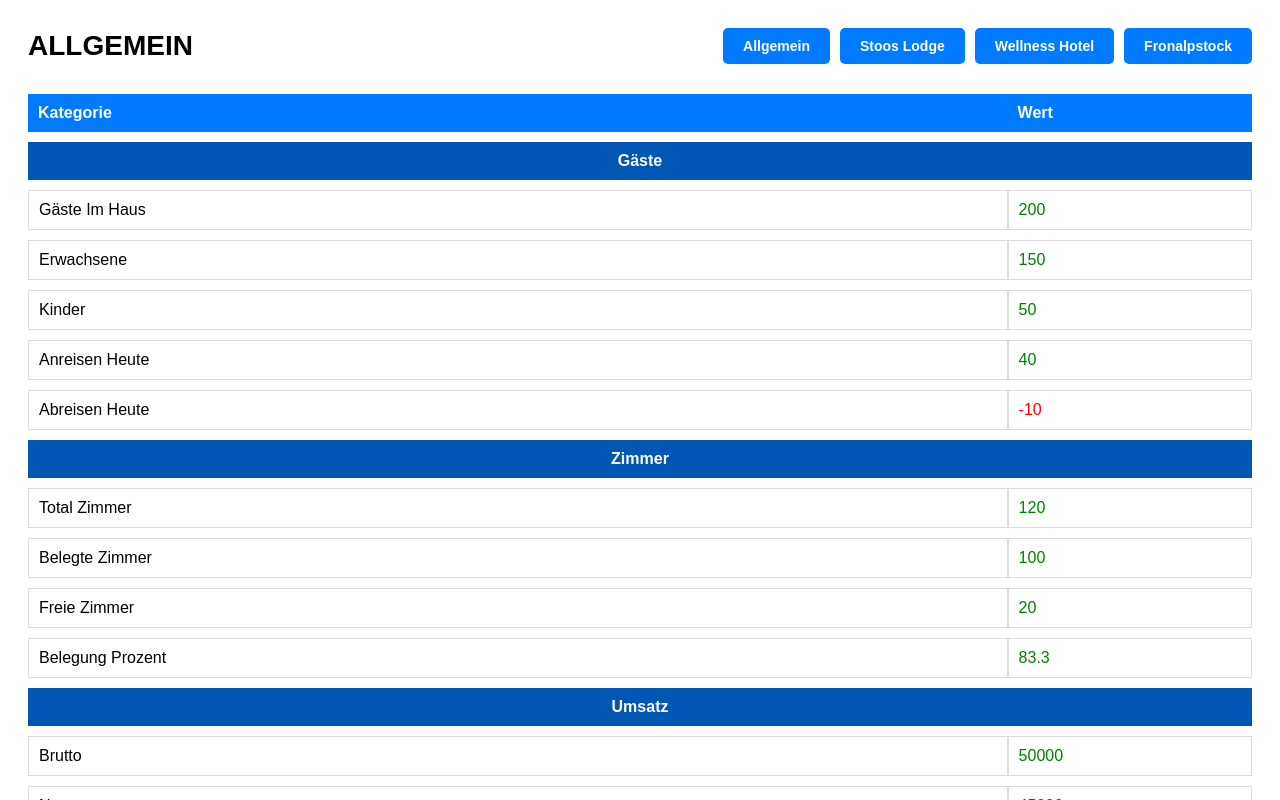
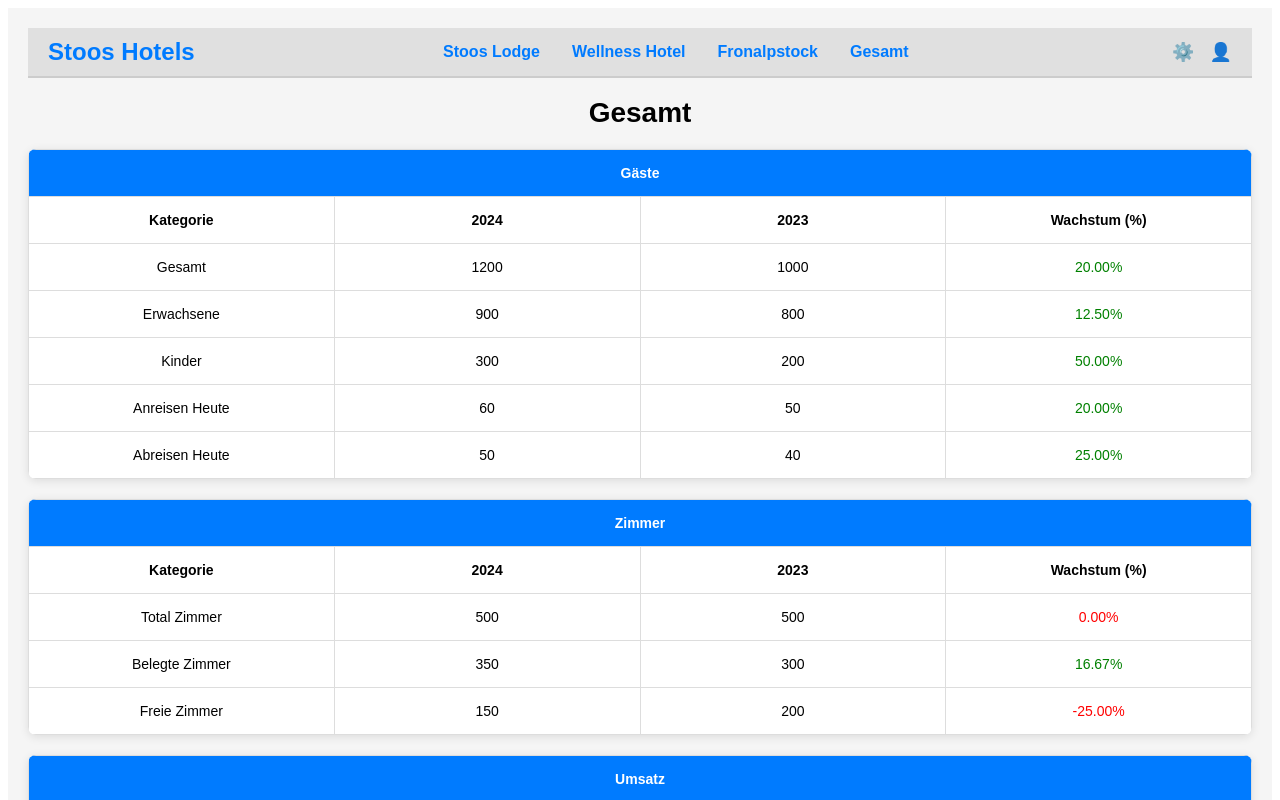
Before and after one commit to Mountain-Hackathon-2024/Datenkonsolidierung_Management-Dashboard, a Next.js app: page /dashboard in a window 1280 px wide. Shown: the top 800 px of the page. Built offline with nearby package versions, Linux system fonts and the light colour scheme.

Commit message:
adjustet the design and a bit the functions

```diff
--- a/src/app/dashboard/page.js
+++ b/src/app/dashboard/page.js
@@ -1,135 +1,204 @@
-"use client";
+'use client';
 
-import React, { useState } from "react";
-import hotelData from "../data/hotelData";
+import React, { useState } from 'react';
+import hotelData from '../data/hotelData';
+
+// Funktion zur Berechnung der Wachstumsrate
+const calculateGrowth = (value2023, value2024) => {
+  if (value2023 === 0) return value2024 > 0 ? "∞" : "0";
+  const growth = ((value2024 - value2023) / value2023) * 100;
+  return growth.toFixed(2);
+};
 
 export default function Dashboard() {
-  const [selectedHotel, setSelectedHotel] = useState("allgemein"); // Standardmäßig "Allgemein"
-  const currentData = hotelData[selectedHotel]; // Hole die Daten des aktuellen Hotels
+  const [selectedHotel, setSelectedHotel] = useState('gesamt');
+  const currentData = hotelData[selectedHotel] || {};
 
-  // Funktion, um Unterkategorien in einer Tabelle darzustellen
-  const renderCategory = (title, categoryData) => (
-    <React.Fragment key={title}>
-      <tr>
-        <th style={categoryHeaderStyle} colSpan="2">{title}</th>
-      </tr>
-      {Object.entries(categoryData).map(([key, value]) => (
-        <tr key={key}>
-          <td style={cellStyle}>{formatKey(key)}</td>
-          <td style={getValueStyle(value)}>{value}</td>
-        </tr>
-      ))}
-    </React.Fragment>
-  );
+  const renderCategoryWithQuarterlyData = (title, categoryData2023, categoryData2024) => {
+    if (!categoryData2023 || !categoryData2024) return null;
 
-  // Schlüssel (Key) formatieren (z. B. "gästeImHaus" → "Gäste im Haus")
-  const formatKey = (key) =>
-    key
-      .replace(/([A-Z])/g, " $1")
-      .replace(/^./, (str) => str.toUpperCase());
-
-  return (
-    <div style={{ padding: "20px", fontFamily: "Arial, sans-serif" }}>
-      {/* Header */}
-      <header style={headerStyle}>
-        <h1 style={dashboardNameStyle}>{currentData.name}</h1>
-        <nav style={buttonContainerStyle}>
-          <button style={buttonStyle} onClick={() => setSelectedHotel("allgemein")}>
-            Allgemein
-          </button>
-          <button style={buttonStyle} onClick={() => setSelectedHotel("stoosLodge")}>
-            Stoos Lodge
-          </button>
-          <button style={buttonStyle} onClick={() => setSelectedHotel("wellnessHotel")}>
-            Wellness Hotel
-          </button>
-          <button style={buttonStyle} onClick={() => setSelectedHotel("fronalpstock")}>
-            Fronalpstock
-          </button>
-        </nav>
-      </header>
-
-      {/* Tabellen */}
-      <table style={tableStyle}>
+    return (
+      <table className="category-table" key={`${selectedHotel}-${title}`}>
         <thead>
           <tr>
-            <th style={headerCellStyle}>Kategorie</th>
-            <th style={headerCellStyle}>Wert</th>
+            <th className="category-header" colSpan="4">{title}</th>
+          </tr>
+          <tr>
+            <th>Kategorie</th>
+            <th>2024</th>
+            <th>2023</th>
+            <th>Wachstum (%)</th>
           </tr>
         </thead>
         <tbody>
-          {/* Render Kategorien */}
-          {renderCategory("Gäste", currentData.gäste)}
-          {renderCategory("Zimmer", currentData.zimmer)}
-          {renderCategory("Umsatz", currentData.umsatz)}
-          {currentData.effizienz && renderCategory("Effizienz", currentData.effizienz)}
-          {currentData.forecast && renderCategory("Forecast", currentData.forecast)}
+          {Object.keys(categoryData2023).map((key) => (
+            <tr key={key}>
+              <td>{formatKey(key)}</td>
+              <td>{categoryData2024[key]}</td>
+              <td>{categoryData2023[key]}</td>
+              <td
+                className={calculateGrowth(categoryData2023[key], categoryData2024[key]) > 0 ? 'positive' : 'negative'}
+              >
+                {calculateGrowth(categoryData2023[key], categoryData2024[key])}%
+              </td>
+            </tr>
+          ))}
         </tbody>
       </table>
+    );
+  };
+
+  const renderForecast = (forecastData) => {
+    if (!forecastData) return null;
+
+    return (
+      <table className="category-table" key={`${selectedHotel}-forecast`}>
+        <thead>
+          <tr>
+            <th className="category-header" colSpan="4">Forecast</th>
+          </tr>
+          <tr>
+            <th>Kategorie</th>
+            <th>2024</th>
+            <th>2023</th>
+            <th>Wachstum (%)</th>
+          </tr>
+        </thead>
+        <tbody>
+          {Object.entries(forecastData).map(([key, value]) => (
+            <tr key={key}>
+              <td>{formatKey(key)}</td>
+              <td>{value[2024]}</td>
+              <td>{value[2023]}</td>
+              <td
+                className={calculateGrowth(value[2023], value[2024]) > 0 ? 'positive' : 'negative'}
+              >
+                {calculateGrowth(value[2023], value[2024])}%
+              </td>
+            </tr>
+          ))}
+        </tbody>
+      </table>
+    );
+  };
+
+  const formatKey = (key) => key.replace(/([A-Z])/g, ' $1').replace(/^./, (str) => str.toUpperCase());
+
+  return (
+    <div className="dashboard-container">
+      <nav className="nav-bar">
+        <span className="logo">Stoos Hotels</span>
+        <div className="nav-links">
+          <button onClick={() => setSelectedHotel('stoosLodge')}>Stoos Lodge</button>
+          <button onClick={() => setSelectedHotel('wellnessHotel')}>Wellness Hotel</button>
+          <button onClick={() => setSelectedHotel('fronalpstock')}>Fronalpstock</button>
+          <button onClick={() => setSelectedHotel('gesamt')}>Gesamt</button>
+        </div>
+        <div className="nav-icons">
+          <span title="Einstellungen">⚙️</span>
+          <span title="Benutzerprofil">👤</span>
+        </div>
+      </nav>
+
+      <div className="dashboard-content">
+        <h1>{currentData.name || 'Hotel Übersicht'}</h1>
+        <div className="table-container">
+          {renderCategoryWithQuarterlyData('Gäste', currentData.gäste?.[2023], currentData.gäste?.[2024])}
+          {renderCategoryWithQuarterlyData('Zimmer', currentData.zimmer?.[2023], currentData.zimmer?.[2024])}
+          {renderCategoryWithQuarterlyData('Umsatz', currentData.umsatz?.[2023], currentData.umsatz?.[2024])}
+          {renderForecast(currentData.forecast)}
+        </div>
+      </div>
     </div>
   );
 }
 
-// Funktion für dynamisches Styling basierend auf dem Wert
-const getValueStyle = (value) => ({
-  ...cellStyle,
-  color: value > 0 ? "green" : value < 0 ? "red" : "black",
-});
+// CSS-Stile
+const style = document.createElement('style');
+style.textContent = `
+  .dashboard-container {
+    font-family: Arial, sans-serif;
+    background-color: #f5f5f5;
+    min-height: 100vh;
+    padding: 20px;
+  }
 
-// Stile
-const headerStyle = {
-  display: "flex",
-  justifyContent: "space-between",
-  alignItems: "center",
-  marginBottom: "20px",
-};
+  .nav-bar {
+    display: flex;
+    justify-content: space-between;
+    align-items: center;
+    background-color: #e0e0e0;
+    padding: 10px 20px;
+    border-bottom: 2px solid #ccc;
+  }
 
-const dashboardNameStyle = {
-  fontSize: "28px",
-  fontWeight: "bold",
-  margin: 0,
-};
+  .logo {
+    font-size: 24px;
+    font-weight: bold;
+    color: #007bff;
+  }
 
-const buttonContainerStyle = {
-  display: "flex",
-  gap: "10px",
-};
+  .nav-links button {
+    background: none;
+    border: none;
+    font-size: 16px;
+    font-weight: bold;
+    color: #007bff;
+    cursor: pointer;
+    margin: 0 10px;
+  }
 
-const buttonStyle = {
-  padding: "10px 20px",
-  fontSize: "14px",
-  fontWeight: "bold",
-  backgroundColor: "#007bff",
-  color: "white",
-  border: "none",
-  borderRadius: "5px",
-  cursor: "pointer",
-};
+  .nav-icons span {
+    font-size: 18px;
+    color: #007bff;
+    cursor: pointer;
+    margin-left: 15px;
+  }
 
-const tableStyle = {
-  width: "100%",
-  borderCollapse: "separate",
-  borderSpacing: "0 10px", // Abstand zwischen den Tabellenzeilen
-  marginTop: "20px",
-};
+  .dashboard-content h1 {
+    text-align: center;
+    font-size: 28px;
+    font-weight: bold;
+    margin-bottom: 20px;
+  }
 
-const headerCellStyle = {
-  padding: "10px",
-  backgroundColor: "#007bff",
-  color: "white",
-  textAlign: "left",
-  fontWeight: "bold",
-};
+  .table-container {
+    margin-top: 20px;
+  }
 
-const categoryHeaderStyle = {
-  ...headerCellStyle,
-  backgroundColor: "#0056b3",
-  textAlign: "center",
-};
+  .category-table {
+    width: 100%;
+    table-layout: fixed; /* Spaltenbreite fixieren */
+    border-collapse: collapse;
+    margin-bottom: 20px;
+    background-color: #fff;
+    box-shadow: 0px 2px 10px rgba(0, 0, 0, 0.1);
+    border-radius: 8px;
+    overflow: hidden;
+  }
 
-const cellStyle = {
-  padding: "10px",
-  border: "1px solid #ddd",
-  textAlign: "left",
-  backgroundColor: "white",
-};
+  .category-table th,
+  .category-table td {
+    padding: 15px;
+    text-align: center;
+    font-size: 14px;
+    border: 1px solid #ddd;
+  }
+
+  .category-header {
+    background-color: #007bff;
+    color: white;
+    text-align: center;
+    font-weight: bold;
+    font-size: 16px;
+  }
+
+  .positive {
+    color: green;
+  }
+
+  .negative {
+    color: red;
+  }
+`;
+document.head.appendChild(style);
--- a/src/app/data/hotelData.js
+++ b/src/app/data/hotelData.js
@@ -1,143 +1,176 @@
 const hotelData = {
-    allgemein: {
-      name: "ALLGEMEIN",
+    gesamt: {
+      name: "Gesamt",
       gäste: {
-        gästeImHaus: 200,
-        erwachsene: 150,
-        kinder: 50,
-        anreisenHeute: 40,
-        abreisenHeute: -10,
+        2024: {
+          gesamt: 1200,
+          erwachsene: 900,
+          kinder: 300,
+          anreisenHeute: 60,
+          abreisenHeute: 50,
+        },
+        2023: {
+          gesamt: 1000,
+          erwachsene: 800,
+          kinder: 200,
+          anreisenHeute: 50,
+          abreisenHeute: 40,
+        },
       },
       zimmer: {
-        totalZimmer: 120,
-        belegteZimmer: 100,
-        freieZimmer: 20,
-        belegungProzent: 83.3,
+        2024: {
+          totalZimmer: 500,
+          belegteZimmer: 350,
+          freieZimmer: 150,
+        },
+        2023: {
+          totalZimmer: 500,
+          belegteZimmer: 300,
+          freieZimmer: 200,
+        },
       },
       umsatz: {
-        brutto: 50000,
-        netto: 45000,
-        proZimmer: 500,
-        proGast: 250,
-      },
-      effizienz: {
-        personalkostenLogis: -20,
-        personalkostenFNB: -15,
-        personalkostenWellness: 10,
-        personalkostenSeminar: 5,
+        2024: {
+          bruttoumsatzTotal: 180000,
+          nettoumsatzTotal: 150000,
+          umsatzProZimmer: 600,
+          umsatzProGast: 180,
+        },
+        2023: {
+          bruttoumsatzTotal: 150000,
+          nettoumsatzTotal: 120000,
+          umsatzProZimmer: 500,
+          umsatzProGast: 150,
+        },
       },
       forecast: {
-        anreisenGästeMorgen: 50,
-        abreisenZimmerMorgen: 20,
-        zimmerBelegungMorgenProzent: 85,
-        pickupZimmernächte: 10,
+        anreisenMorgen: { 2024: 70, 2023: 50 },
+        abreisenMorgen: { 2024: 60, 2023: 40 },
       },
     },
     stoosLodge: {
-      name: "STOOS LODGE",
+      name: "Stoos Lodge",
       gäste: {
-        gästeImHaus: 80,
-        erwachsene: 60,
-        kinder: 20,
-        anreisenHeute: 15,
-        abreisenHeute: -5,
+        2024: {
+          gesamt: 350,
+          erwachsene: 280,
+          kinder: 70,
+        },
+        2023: {
+          gesamt: 300,
+          erwachsene: 250,
+          kinder: 50,
+        },
       },
       zimmer: {
-        totalZimmer: 40,
-        belegteZimmer: 30,
-        freieZimmer: 10,
-        belegungProzent: 75,
+        2024: {
+          totalZimmer: 150,
+          belegteZimmer: 110,
+          freieZimmer: 40,
+        },
+        2023: {
+          totalZimmer: 150,
+          belegteZimmer: 100,
+          freieZimmer: 50,
+        },
       },
       umsatz: {
-        brutto: 15000,
-        netto: 14000,
-        proZimmer: 350,
-        proGast: 200,
+        2024: {
+          bruttoumsatzTotal: 60000,
+          nettoumsatzTotal: 50000,
+        },
+        2023: {
+          bruttoumsatzTotal: 50000,
+          nettoumsatzTotal: 40000,
+        },
+      },
+      forecast: {
+        anreisenMorgen: { 2024: 30, 2023: 20 },
+        abreisenMorgen: { 2024: 25, 2023: 15 },
       },
     },
     wellnessHotel: {
-      name: "WELLNESS HOTEL",
+      name: "Wellness Hotel",
       gäste: {
-        gästeImHaus: 60,
-        erwachsene: 50,
-        kinder: 10,
-        anreisenHeute: 10,
-        abreisenHeute: -3,
+        2024: {
+          gesamt: 450,
+          erwachsene: 350,
+          kinder: 100,
+        },
+        2023: {
+          gesamt: 400,
+          erwachsene: 300,
+          kinder: 100,
+        },
       },
       zimmer: {
-        totalZimmer: 30,
-        belegteZimmer: 20,
-        freieZimmer: 10,
-        belegungProzent: 66.7,
+        2024: {
+          totalZimmer: 200,
+          belegteZimmer: 160,
+          freieZimmer: 40,
+        },
+        2023: {
+          totalZimmer: 200,
+          belegteZimmer: 150,
+          freieZimmer: 50,
+        },
       },
       umsatz: {
-        brutto: 20000,
-        netto: 18000,
-        proZimmer: 600,
-        proGast: 300,
+        2024: {
+          bruttoumsatzTotal: 80000,
+          nettoumsatzTotal: 65000,
+        },
+        2023: {
+          bruttoumsatzTotal: 70000,
+          nettoumsatzTotal: 55000,
+        },
+      },
+      forecast: {
+        anreisenMorgen: { 2024: 35, 2023: 25 },
+        abreisenMorgen: { 2024: 30, 2023: 20 },
       },
     },
     fronalpstock: {
-      name: "FRONALPSTOCK",
+      name: "Fronalpstock",
       gäste: {
-        gästeImHaus: 60,
-        erwachsene: 40,
-        kinder: 20,
-        anreisenHeute: 15,
-        abreisenHeute: -2,
+        2024: {
+          gesamt: 400,
+          erwachsene: 320,
+          kinder: 80,
+        },
+        2023: {
+          gesamt: 300,
+          erwachsene: 250,
+          kinder: 50,
+        },
       },
       zimmer: {
-        totalZimmer: 30,
-        belegteZimmer: 25,
-        freieZimmer: 5,
-        belegungProzent: 83.3,
+        2024: {
+          totalZimmer: 150,
+          belegteZimmer: 130,
+          freieZimmer: 20,
+        },
+        2023: {
+          totalZimmer: 150,
+          belegteZimmer: 100,
+          freieZimmer: 50,
+        },
       },
       umsatz: {
-        brutto: 10000,
-        netto: 9500,
-        proZimmer: 380,
-        proGast: 158,
+        2024: {
+          bruttoumsatzTotal: 70000,
+          nettoumsatzTotal: 60000,
+        },
+        2023: {
+          bruttoumsatzTotal: 50000,
+          nettoumsatzTotal: 45000,
+        },
+      },
+      forecast: {
+        anreisenMorgen: { 2024: 20, 2023: 15 },
+        abreisenMorgen: { 2024: 15, 2023: 10 },
       },
     },
   };
 
   export default hotelData;
-
-  /*
-    API-Aufruf (auskommentiert)
-
-    Später kann diese Funktion genutzt werden, um die Daten aus einer API zu laden
-    und das `hotelData`-Objekt dynamisch zu ersetzen.
-
-    Beispiel:
-
-    export async function fetchHotelData() {
-      try {
-        const response = await fetch('https://api.example.com/hotel-data');
-        if (!response.ok) {
-          throw new Error('Fehler beim Abrufen der Hotel-Daten');
-        }
-        const data = await response.json();
-
-        // Das zurückgegebene Datenformat sollte mit der Struktur von `hotelData` kompatibel sein
-        return data;
-      } catch (error) {
-        console.error("API Fehler:", error);
-        return null; // Fallback auf statische Daten
-      }
-    }
-
-    Verwendung in einer Komponente:
-
-    import { fetchHotelData } from '../data/hotelData';
-
-    useEffect(() => {
-      async function loadData() {
-        const data = await fetchHotelData();
-        if (data) {
-          setHotelData(data); // Lokaler Zustand oder Context aktualisieren
-        }
-      }
-      loadData();
-    }, []);
-  */
```
Also changed, not shown: src/app/components/QuarterlyForecast.js (added, +101 -0 lines).
